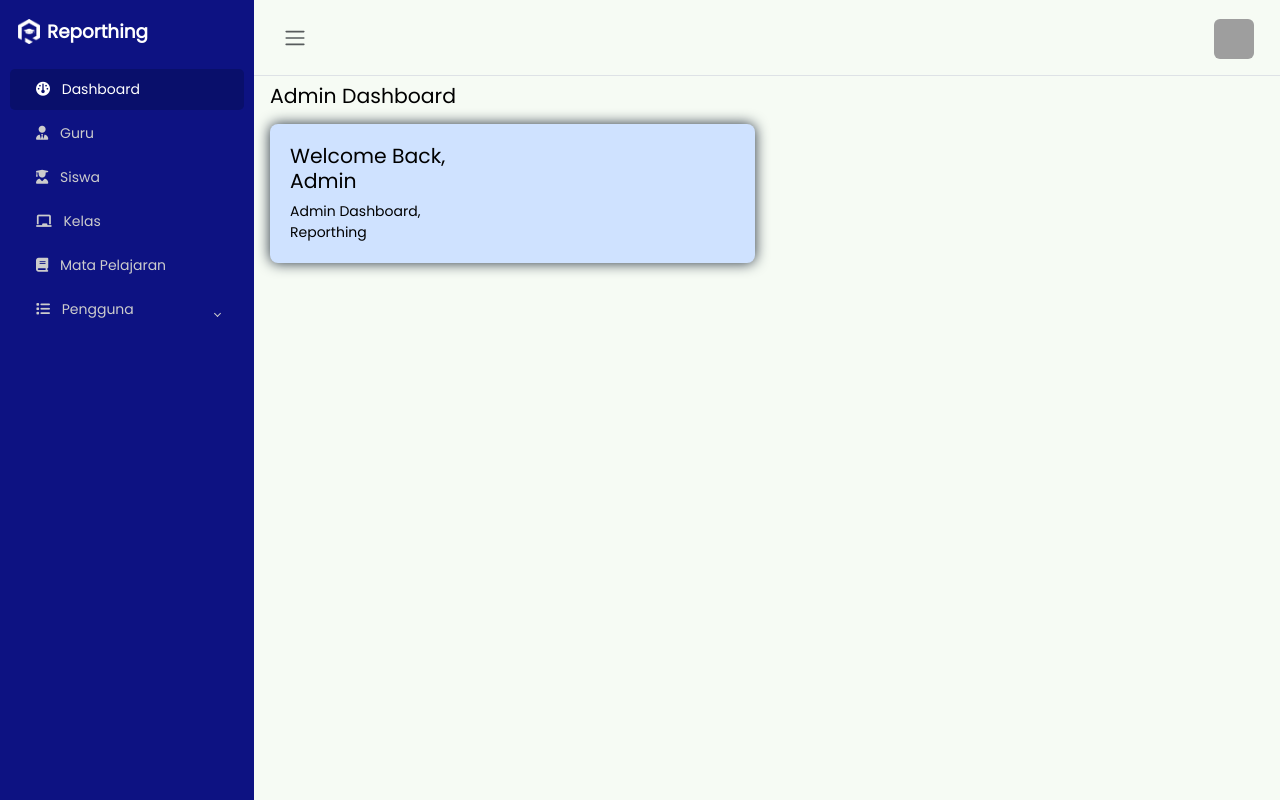
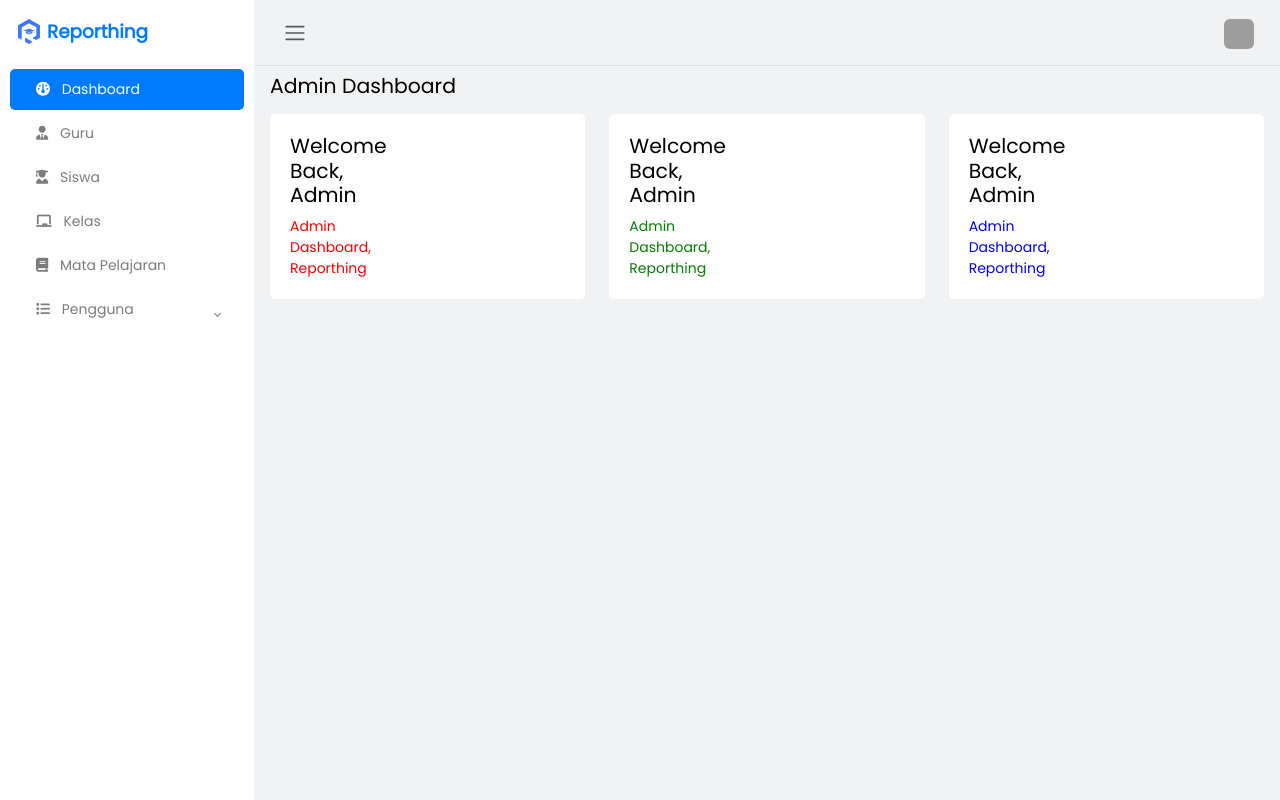
Before and after one commit to bayukrisnadf7/Reporthing, a PHP site: page / in a window 1280 px wide. Run offline with PHP 8.4, Linux system fonts and the light colour scheme; grey boxes are pictures that could not be loaded.

Commit message:
Modif Warna

```diff
--- a/asset/css/style.css
+++ b/asset/css/style.css
@@ -44,7 +44,7 @@ h4 {
 #sidebar{
     max-width: 254px;
     min-width: 254px;
-    background: #0D1282;
+    background: #FFFFFF;
     transition: all 0.35s ease-in-out;
 }
 
@@ -56,7 +56,7 @@ h4 {
     overflow: hidden;
     transition: all 0.35s ease-in-out;
     width: 100%;
-    background: #F6FBF4;
+    background: #F1f2f3;
 }
 
 /* Sidebar Elements Style */
@@ -66,7 +66,7 @@ h4 {
 }
 
 .sidebar-logo a{
-    color: #FFFFFF;
+    color: #007BFF;
     font-size: 1.15rem;
     font-weight: 600;
 }
@@ -79,7 +79,7 @@ h4 {
     margin-left: 0;
 }
 
-.sidebar-heade{
+.sidebar-header{
     color: #e9ecef;
     font-size: 75rem;
     padding: 1.5rem 1.5rem .375rem;
@@ -87,7 +87,7 @@ h4 {
 
 a.sidebar-link{
     padding: .625rem 1.625rem;
-    color: #cccccc;
+    color: #7D7C7C;
     position: relative;
     display: block;
     font-size: 0.875rem;
@@ -112,22 +112,23 @@ a.sidebar-link{
 }
 
 .sidebar-link:hover {
-    background-color: #090F6B; /* Warna biru saat dihover */
-    color: #FFFFFF; /* Warna teks putih saat dihover */
+    background-color: #007BFF; /* Warna biru saat dihover */
+    color: #FFF; /* Warna teks putih saat dihover */
     border-radius: 5px;
+    transition: background-color 0.3s ease;
 }
 
 
 .sidebar-link.active {
-    background-color: #090F6B; /* Warna biru saat aktif */
-    color: #FFFFFF; /* Warna teks putih saat aktif */
+    background-color: #007BFF; /* Warna biru saat aktif */
+    color: #FFF; /* Warna teks putih saat aktif */
     border-radius: 5px;
 }
 
 
 .avatar {
-    height: 40px;
-    width: 40px;
+    height: 30px;
+    width: 30px;
 }
 
 .navbar-expand .navbar-nav{
@@ -148,15 +149,27 @@ a.sidebar-link{
 }
 
 .card {
-    box-shadow: 0 0 .875rem 0 rgba(34, 46, 60, 05);
+    /* box-shadow: 0 0 .875rem 0 rgba(34, 46, 60, 05); */
     margin-bottom: 24px;
     border-radius: 5px;
 }
 
 .illustration{
-    background-color: var(--bs-primary-bg-subtle);
-    color: var(--bs-emphasis-color);
-    border-radius: 8px;
+    background-color: #fff;
+    color: red;
+    border-radius: 5px;
+}
+
+.illustration1{
+    background-color: #fff;
+    color: green;
+    border-radius: 5px;
+}
+
+.illustration2{
+    background-color: #fff;
+    color: blue;
+    border-radius: 5px;
 }
 
 .illustration-img{
@@ -206,6 +219,6 @@ html[data-bs-theme="light"] .theme-toggle .fa-sun {
 }
 
 .custom-header th {
-    background-color: #0D1282; /* Ganti dengan warna yang diinginkan */
-    color: #fff; /* Warna teks */
+    background-color: #fff; /* Ganti dengan warna yang diinginkan */
+    color: #000000; /* Warna teks */
 }
--- a/index.html
+++ b/index.html
@@ -27,7 +27,7 @@
             <!-- ======== Content For Sidebar ========-->
             <div class="h-100">
                 <div class="sidebar-logo">
-                    <a href="#"><img src="img/logo_putih.png" alt="homepage" class="dark-logo"
+                    <a href="#"><img src="img/logo_biru_muda2.png" alt="homepage" class="dark-logo"
                         style="width: 10%; margin-right: 2px; margin-bottom: 3px;"/> Reporthing</a>
                 </div>
                 <ul class="sidebar-nav">
@@ -112,8 +112,44 @@
                         <h4>Admin Dashboard</h4>
                     </div>
                     <div class="row">
-                        <div class="col-12 col-md-6 d-flex">
+                        <div class="col-12 col-md-4 d-flex">
                             <div class="card flex-fill border-0 illustration">
+                                <div class="card-body p-0 d-flex flex-fill">
+                                    <div class="row g-0 w-100">
+                                        <div class="col-6">
+                                            <div class="p-3 m-1">
+                                                <h4>Welcome Back, Admin</h4>
+                                                <p class="mb-0">Admin Dashboard, Reporthing</p>
+                                            </div>
+                                        </div>
+                                        <!-- <div class="col-6 align-self-end text-end">
+                                            <img src="image/customer-support.jpg" class="img-fluid illustration-img"
+                                                alt="" />
+                                        </div> -->
+                                    </div>
+                                </div>
+                            </div>
+                        </div>
+                        <div class="col-12 col-md-4 d-flex">
+                            <div class="card flex-fill border-0 illustration1">
+                                <div class="card-body p-0 d-flex flex-fill">
+                                    <div class="row g-0 w-100">
+                                        <div class="col-6">
+                                            <div class="p-3 m-1">
+                                                <h4>Welcome Back, Admin</h4>
+                                                <p class="mb-0">Admin Dashboard, Reporthing</p>
+                                            </div>
+                                        </div>
+                                        <!-- <div class="col-6 align-self-end text-end">
+                                            <img src="image/customer-support.jpg" class="img-fluid illustration-img"
+                                                alt="" />
+                                        </div> -->
+                                    </div>
+                                </div>
+                            </div>
+                        </div>
+                        <div class="col-12 col-md-4 d-flex">
+                            <div class="card flex-fill border-0 illustration2">
                                 <div class="card-body p-0 d-flex flex-fill">
                                     <div class="row g-0 w-100">
                                         <div class="col-6">
--- a/php/guru/indexguru.php
+++ b/php/guru/indexguru.php
@@ -36,7 +36,7 @@ $no = 0;
             <!-- ======== Content For Sidebar ========-->
             <div class="h-100">
                 <div class="sidebar-logo">
-                    <a href="#"><img src="../../img/logo_putih.png" alt="homepage" class="dark-logo"
+                    <a href="#"><img src="../../img/logo_biru_muda2.png" alt="homepage" class="dark-logo"
                             style="width: 10%; margin-right: 2px; margin-bottom: 3px;" /> Reporthing</a>
                 </div>
                 <ul class="sidebar-nav">
@@ -136,7 +136,7 @@ $no = 0;
 
                     <!-- Table Element -->
                     <div class="card border-0">
-                        <div class="card-header">
+                        <div class="card-header" style="background-color: #FFFFFF;">
                             <a href="kelolaguru.php" type="button" class="btn btn-success btn-sm">
                                 <i class="fas fa-plus"></i> Tambah Data
                             </a>
--- a/php/guru/kelolaguru.php
+++ b/php/guru/kelolaguru.php
@@ -139,7 +139,7 @@ if (isset($_GET['ubah'])) {
                 <div class="content-fluid">
                     <!-- Table Element -->
                     <div class="card border-0">
-                        <div class="card-header" style="background-color: #0D1282;">
+                        <div class="card-header" style="background-color: #FFFFFF;">
                             <!-- <h5 class="card-tittle">Data Kelas</h5>
                             <h6 class="card-subtitle text-muted">
                                 Halaman untuk mengelola data kelas
@@ -147,7 +147,7 @@ if (isset($_GET['ubah'])) {
                             <?php
                             if (isset($_GET['ubah'])) {
                                 ?>
-                                <h6 name="aksi" value="edit" class="card-tittle mt-2" style="color: white;">
+                                <h6 name="aksi" value="edit" class="card-tittle mt-2" style="color: black;">
                                     <i class="fa fa-pen"></i> Edit Data Guru</h6>
                                 <!-- <h6 class="card-subtitle" style="color: white;">
                                     Form untuk meng-edit data kelas
@@ -155,7 +155,7 @@ if (isset($_GET['ubah'])) {
                                 <?php
                             } else {
                                 ?>
-                                <h6 name="aksi" value="add" class="card-tittle mt-2" style="color: white;">
+                                <h6 name="aksi" value="add" class="card-tittle mt-2" style="color: black;">
                                     <i class="fas fa-plus"></i> Tambah Data Guru</h6>
                                 <!-- <h6 class="card-subtitle text-muted" style="color: white;">
                                     Form untuk menambah data kelas
--- a/php/kelas/indexkelas.php
+++ b/php/kelas/indexkelas.php
@@ -36,7 +36,7 @@ $no = 0;
             <!-- ======== Content For Sidebar ========-->
             <div class="h-100">
                 <div class="sidebar-logo">
-                    <a href="#"><img src="../../img/logo_putih.png" alt="homepage" class="dark-logo"
+                    <a href="#"><img src="../../img/logo_biru_muda2.png" alt="homepage" class="dark-logo"
                         style="width: 10%; margin-right: 2px; margin-bottom: 3px;"/> Reporthing</a>
                 </div>
                 <ul class="sidebar-nav">
@@ -136,7 +136,7 @@ $no = 0;
 
                     <!-- Table Element -->
                     <div class="card border-0">
-                        <div class="card-header">
+                        <div class="card-header" style="background-color: #FFFFFF;">
                             <a href="kelolakelas.php" type="button" class="btn btn-success btn-sm" >
                                 <i class="fas fa-plus"></i> Tambah Data
                             </a>
--- a/php/mapel/indexmapel.php
+++ b/php/mapel/indexmapel.php
@@ -36,7 +36,7 @@ $no = 0;
             <!-- ======== Content For Sidebar ========-->
             <div class="h-100">
                 <div class="sidebar-logo">
-                    <a href="#"><img src="../../img/logo_putih.png" alt="homepage" class="dark-logo"
+                    <a href="#"><img src="../../img/logo_biru_muda2.png" alt="homepage" class="dark-logo"
                         style="width: 10%; margin-right: 2px; margin-bottom: 3px;" /> Reporthing</a>
                 </div>
                 <ul class="sidebar-nav">
@@ -136,7 +136,7 @@ $no = 0;
 
                     <!-- Table Element -->
                     <div class="card border-0">
-                        <div class="card-header">
+                        <div class="card-header" style="background-color: #FFFFFF;">
                             <a href="kelolamapel.php" type="button" class="btn btn-success btn-sm">
                                 <i class="fas fa-plus"></i> Tambah Data
                             </a>
--- a/php/mapel/kelolamapel.php
+++ b/php/mapel/kelolamapel.php
@@ -131,7 +131,7 @@ $result1 = $conn->query($sql1);
                 <div class="content-fluid">
                     <!-- Table Element -->
                     <div class="card border-0">
-                        <div class="card-header" style="background-color: #0D1282;">
+                        <div class="card-header" style="background-color: #FFFFFF;">
                             <!-- <h5 class="card-tittle">Data Kelas</h5>
                             <h6 class="card-subtitle text-muted">
                                 Halaman untuk mengelola data kelas
@@ -139,7 +139,7 @@ $result1 = $conn->query($sql1);
                             <?php
                             if (isset($_GET['ubah'])) {
                                 ?>
-                                <h6 name="aksi" value="edit" class="card-tittle mt-2" style="color: white;">
+                                <h6 name="aksi" value="edit" class="card-tittle mt-2" style="color: black;">
                                     <i class="fa fa-pen"></i> Edit Data Mata Pelajaran</h6>
                                 <!-- <h6 class="card-subtitle" style="color: white;">
                                     Form untuk meng-edit data kelas
@@ -147,7 +147,7 @@ $result1 = $conn->query($sql1);
                                 <?php
                             } else {
                                 ?>
-                                <h6 name="aksi" value="add" class="card-tittle mt-2" style="color: white;">
+                                <h6 name="aksi" value="add" class="card-tittle mt-2" style="color: black;">
                                     <i class="fas fa-plus"></i> Tambah Data Mata Pelajaran</h6>
                                 <!-- <h6 class="card-subtitle text-muted" style="color: white;">
                                     Form untuk menambah data kelas
--- a/php/siswa/indexsiswa.php
+++ b/php/siswa/indexsiswa.php
@@ -39,7 +39,7 @@ $result1 = $conn->query($sql1);
             <!-- ======== Content For Sidebar ========-->
             <div class="h-100">
                 <div class="sidebar-logo">
-                    <a href="#"><img src="../../img/logo_putih.png" alt="homepage" class="dark-logo"
+                    <a href="#"><img src="../../img/logo_biru_muda2.png" alt="homepage" class="dark-logo"
                         style="width: 10%; margin-right: 2px; margin-bottom: 3px;"/> Reporthing</a>
                 </div>
                 <ul class="sidebar-nav">
@@ -139,7 +139,7 @@ $result1 = $conn->query($sql1);
 
                     <!-- Table Element -->
                     <div class="card border-0">
-                        <div class="card-header">
+                        <div class="card-header" style="background-color: #FFFFFF;">
                             <a href="kelolasiswa.php" type="button" class="btn btn-success btn-sm">
                                 <i class="fas fa-plus"></i> Tambah Data
                             </a>
--- a/php/siswa/kelolasiswa.php
+++ b/php/siswa/kelolasiswa.php
@@ -148,7 +148,7 @@ $result1 = $conn->query($sql1);
                     </div> -->
                     <!-- Table Element -->
                     <div class="card border-0">
-                        <div class="card-header" style="background-color: #0D1282;">
+                        <div class="card-header" style="background-color: #FFFFFF;">
                             <!-- <h5 class="card-tittle">Data Kelas</h5>
                             <h6 class="card-subtitle text-muted">
                                 Halaman untuk mengelola data kelas
@@ -156,7 +156,7 @@ $result1 = $conn->query($sql1);
                             <?php
                             if (isset($_GET['ubah'])) {
                                 ?>
-                                <h6 name="aksi" value="edit" class="card-tittle mt-2" style="color: white;">
+                                <h6 name="aksi" value="edit" class="card-tittle mt-2" style="color: black;">
                                     <i class="fa fa-pen"></i> Edit Data Siswa</h6>
                                 <!-- <h6 class="card-subtitle" style="color: white;">
                                     Form untuk meng-edit data kelas
@@ -164,7 +164,7 @@ $result1 = $conn->query($sql1);
                                 <?php
                             } else {
                                 ?>
-                                <h6 name="aksi" value="add" class="card-tittle mt-2" style="color: white;">
+                                <h6 name="aksi" value="add" class="card-tittle mt-2" style="color: black;">
                                     <i class="fas fa-plus"></i> Tambah Data Siswa</h6>
                                 <!-- <h6 class="card-subtitle text-muted" style="color: white;">
                                     Form untuk menambah data kelas
```
Also changed, not shown: php/kelas/kelolakelas.php (+4 -4 lines), img/logo_biru_muda2.png (added).
